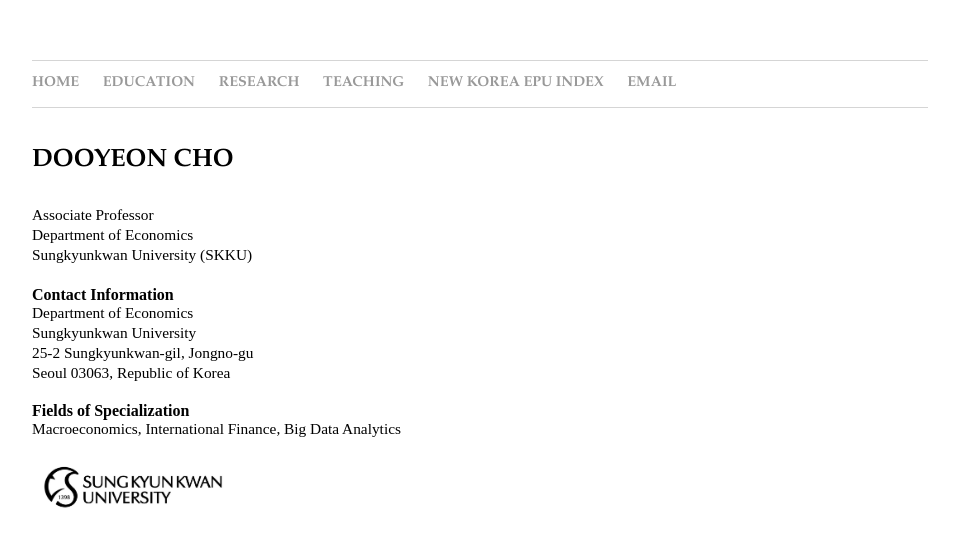
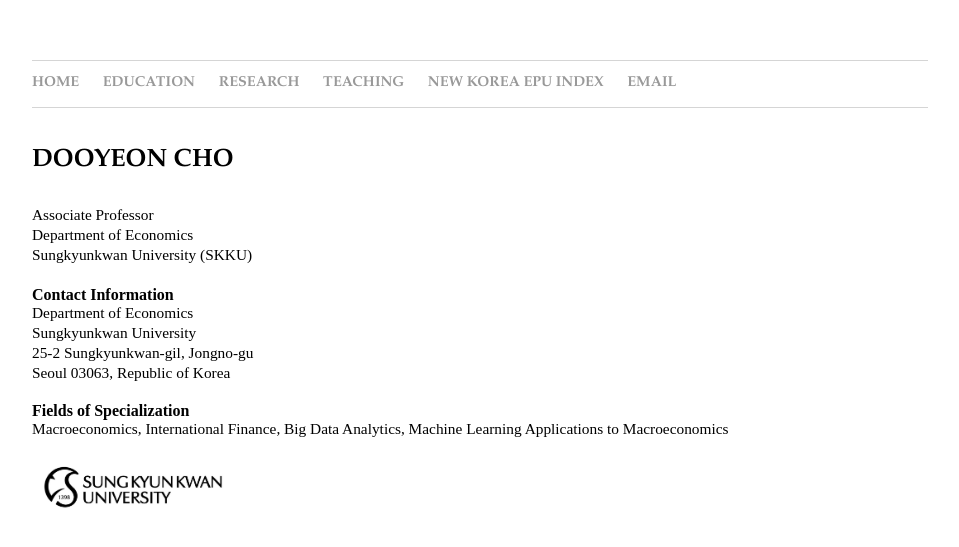
Before and after one commit to dooyeoncho/dooyeoncho.github.io, a Jekyll site: the page built from index.html, in a window 1280 px wide. Shown: the top 547 px of the page, without its empty margins (160-1119 px from the left). Built offline with Jekyll 4.4.1, drawn with Linux system fonts in a browser that asks for light colours.

Commit message:
Update index.html

```diff
--- a/index.html
+++ b/index.html
@@ -20,7 +20,7 @@
 
 
 	<div> <b>Fields of Specialization</b>
-		<div>Macroeconomics, International Finance, Big Data Analytics</div>
+		<div>Macroeconomics, International Finance, Big Data Analytics, Machine Learning Applications to Macroeconomics</div>
 		</div>&nbsp;
 	<div margin-left: -90px;>
  <img src="/docs/skuu.jpg" width="23%" height="21%" align="left">
```
